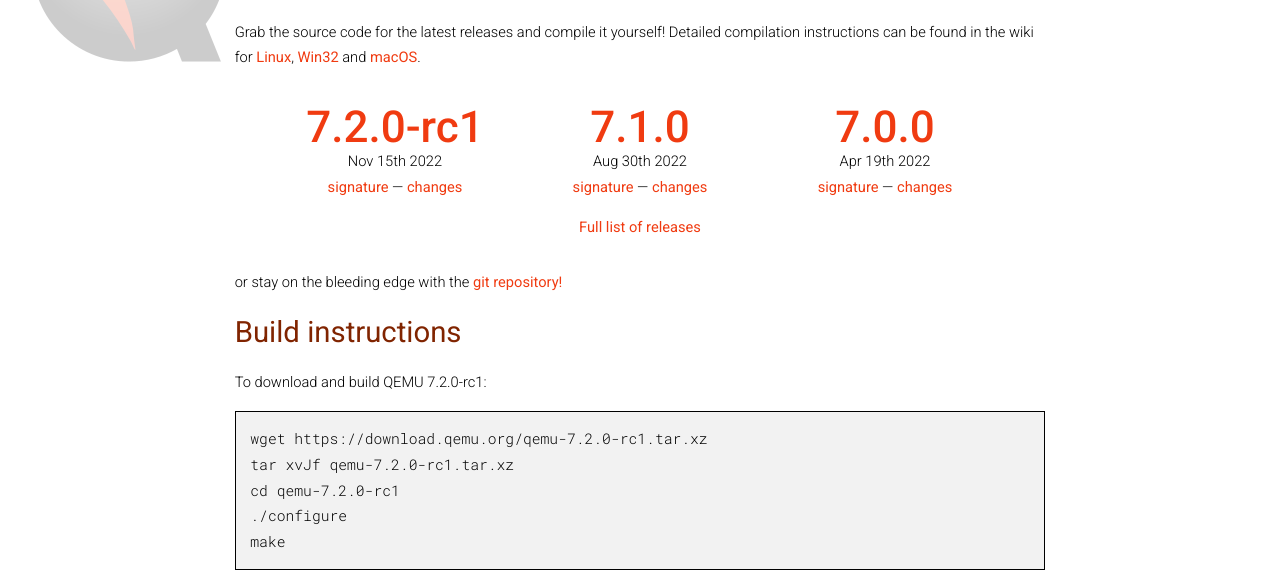
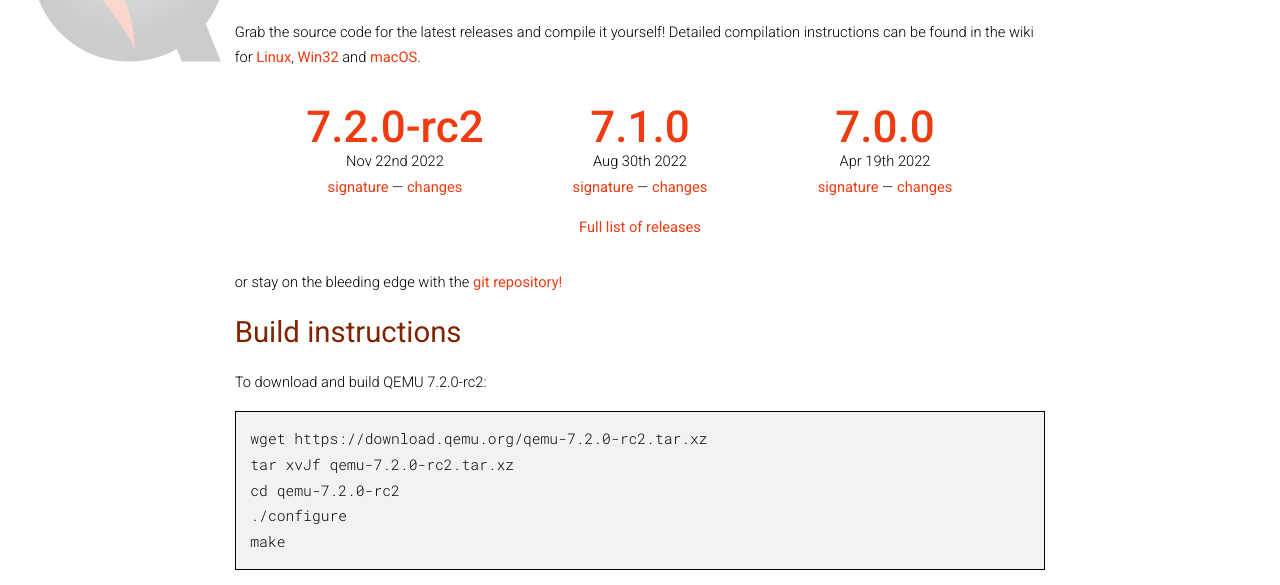
Before and after one commit to qemu/qemu-web, a Jekyll site: the page built from download.html, in a window 1280 px wide and 900 px high. Shown: the part 214-799 px from the top of the window. Built offline with Jekyll 4.4.1, drawn with Linux system fonts in a browser that asks for light colours; nearby versions of some CDN libraries.

Commit message:
add 7.2.0-rc2

```diff
--- a/_data/releases.yml
+++ b/_data/releases.yml
@@ -1,6 +1,6 @@
 - branch: "7.2"
-  patch: 0-rc1
-  date: "Nov 15th 2022"
+  patch: 0-rc2
+  date: "Nov 22nd 2022"
 - branch: "7.1"
   patch: 0
   date: "Aug 30th 2022"
```
